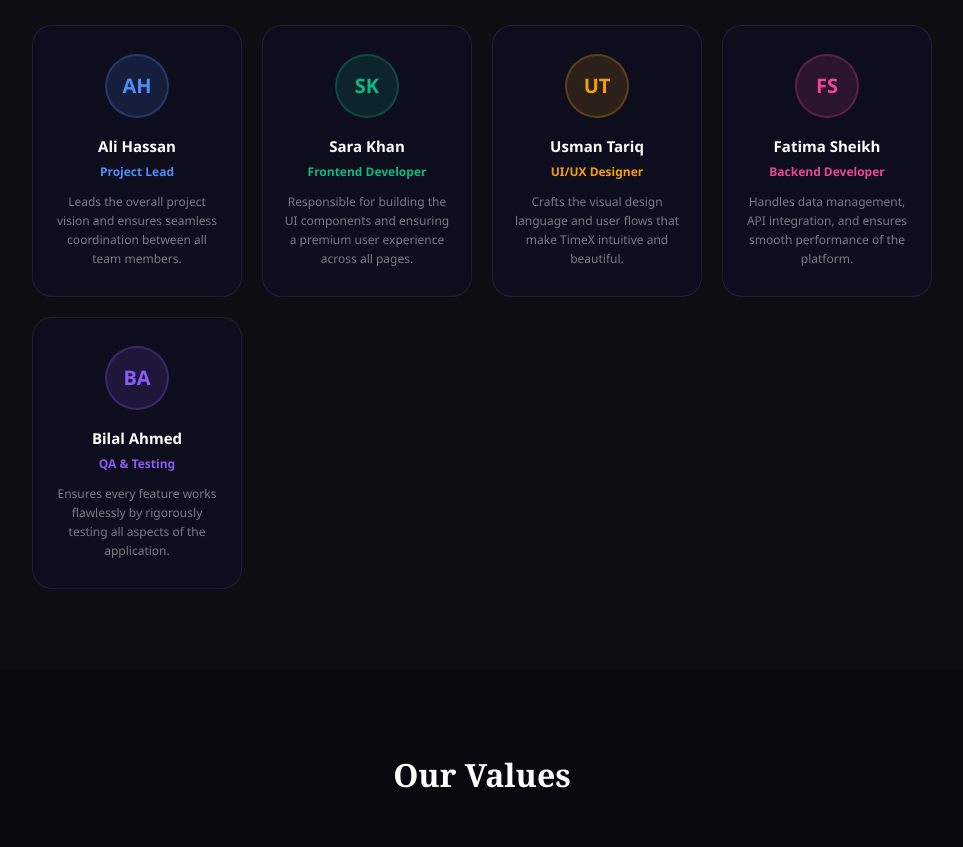
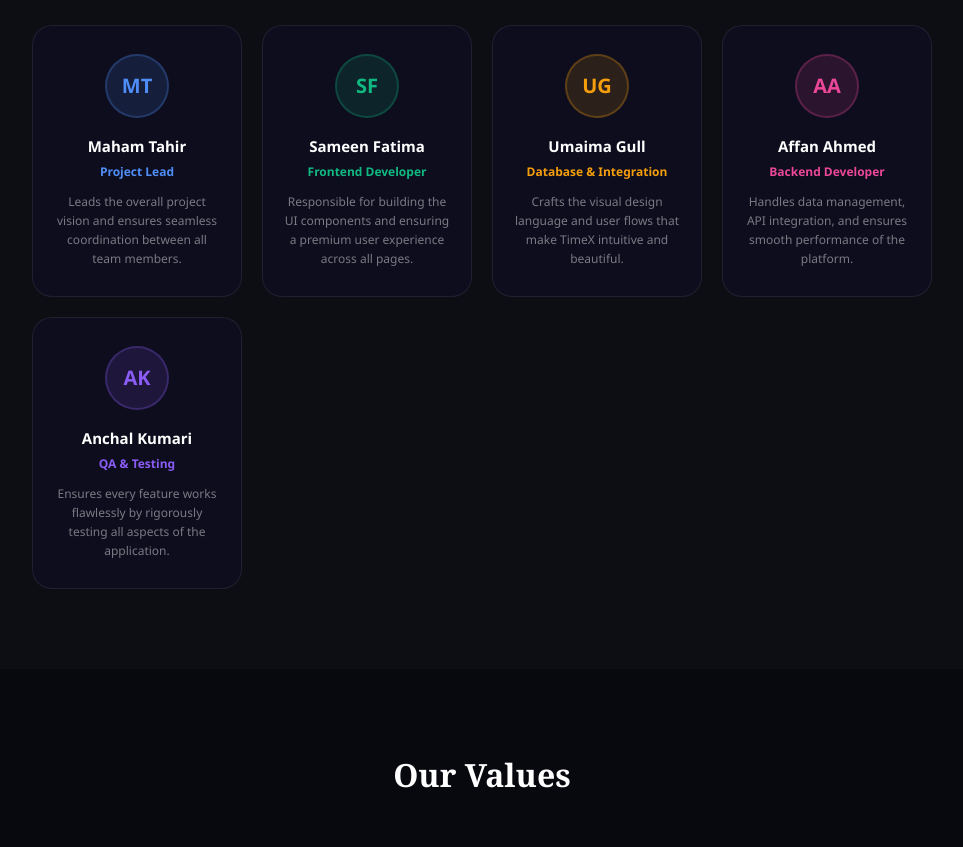
Before and after one commit to sameenfatima93/Innoveluse_internshipProject, a React (Create React App) app in the folder frontend/TimeX-website/: page /about in a window 1280 px wide. Shown: the part 1380-2227 px from the top of the page, without its empty margins (158-1121 px from the left). Built offline with nearby package versions, Linux system fonts and the light colour scheme.

Commit message:
name change of team members

```diff
--- a/frontend/TimeX-website/src/pages/AboutPage.jsx
+++ b/frontend/TimeX-website/src/pages/AboutPage.jsx
@@ -10,11 +10,11 @@ import "../styles/global.css";
 import "../styles/About.css";
 
 const TEAM = [
-  { name:"Ali Hassan",     role:"Project Lead",         initials:"AH", color:"#4f8ef7", bio:"Leads the overall project vision and ensures seamless coordination between all team members." },
-  { name:"Sara Khan",      role:"Frontend Developer",   initials:"SK", color:"#10b981", bio:"Responsible for building the UI components and ensuring a premium user experience across all pages." },
-  { name:"Usman Tariq",    role:"UI/UX Designer",       initials:"UT", color:"#f59e0b", bio:"Crafts the visual design language and user flows that make TimeX intuitive and beautiful." },
-  { name:"Fatima Sheikh",  role:"Backend Developer",    initials:"FS", color:"#ec4899", bio:"Handles data management, API integration, and ensures smooth performance of the platform." },
-  { name:"Bilal Ahmed",    role:"QA & Testing",         initials:"BA", color:"#8b5cf6", bio:"Ensures every feature works flawlessly by rigorously testing all aspects of the application." },
+  { name:"Maham Tahir",     role:"Project Lead",         initials:"MT", color:"#4f8ef7", bio:"Leads the overall project vision and ensures seamless coordination between all team members." },
+  { name:"Sameen Fatima",      role:"Frontend Developer",   initials:"SF", color:"#10b981", bio:"Responsible for building the UI components and ensuring a premium user experience across all pages." },
+  { name:"Umaima Gull",    role:"Database & Integration",       initials:"UG", color:"#f59e0b", bio:"Crafts the visual design language and user flows that make TimeX intuitive and beautiful." },
+  { name:"Affan Ahmed",  role:"Backend Developer",    initials:"AA", color:"#ec4899", bio:"Handles data management, API integration, and ensures smooth performance of the platform." },
+  { name:"Anchal Kumari",    role:"QA & Testing",         initials:"AK", color:"#8b5cf6", bio:"Ensures every feature works flawlessly by rigorously testing all aspects of the application." },
 ];
 
 const FAQS = [
```
Also changed, not shown: 1 other file (tests, documents, lock files or other folders).
